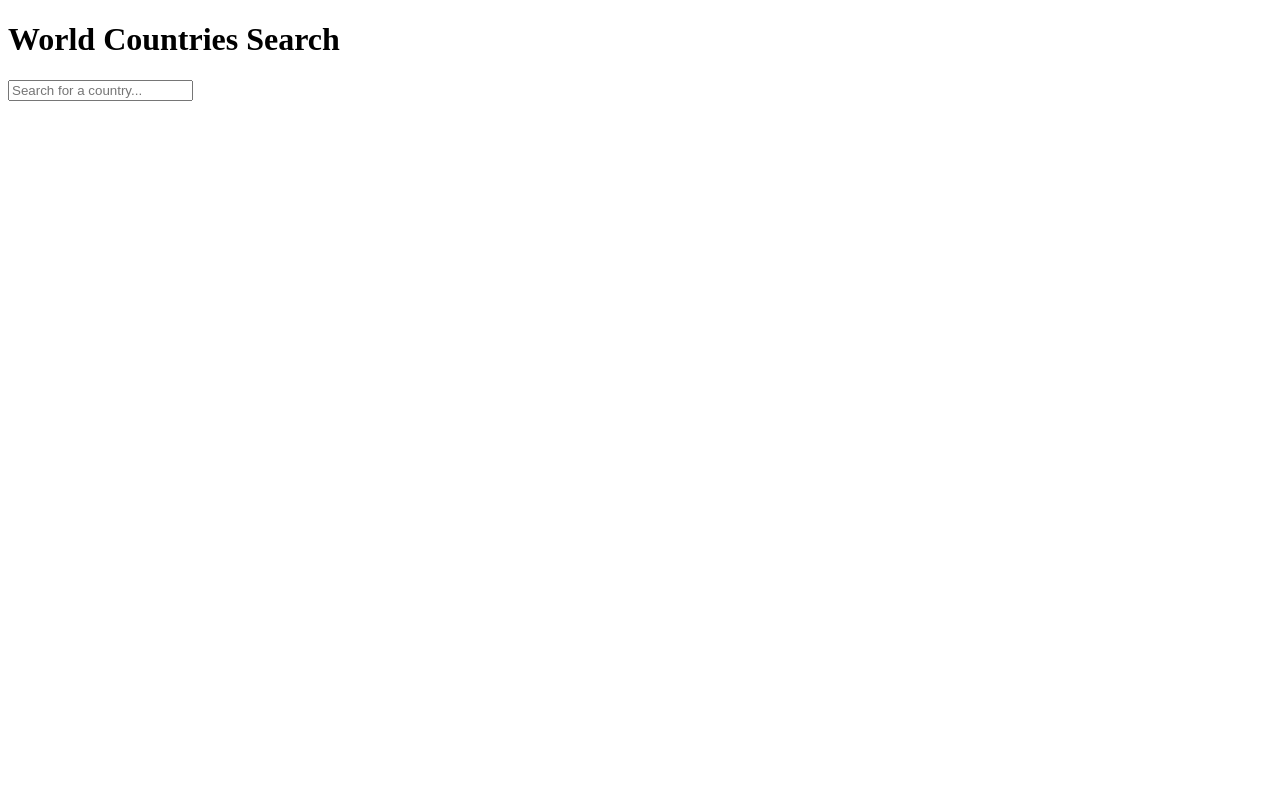
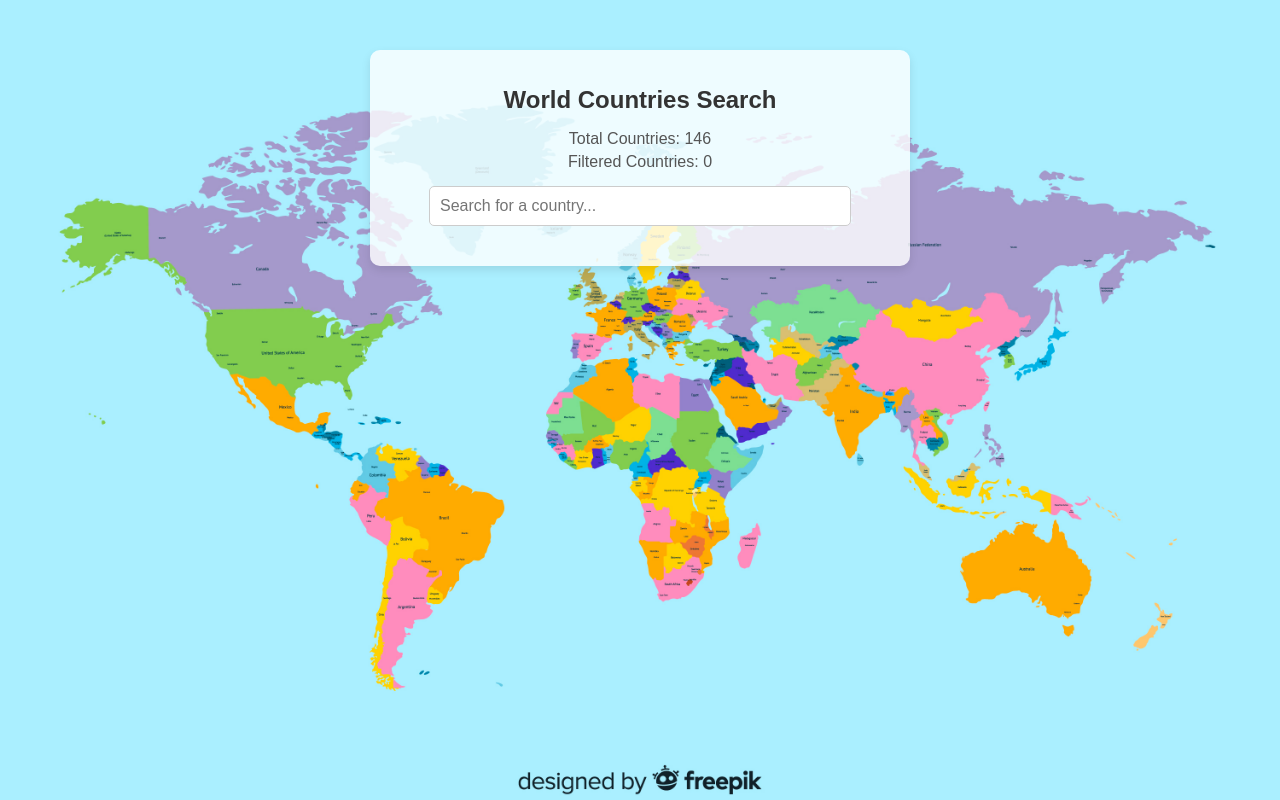
Before and after one commit to KrishnanProvility/World_name_search_bar, a plain HTML site: page index.html in a window 1280 px wide. Drawn offline with Linux system fonts and the light colour scheme.

Commit message:
first commit

```diff
--- a/index.html
+++ b/index.html
@@ -4,14 +4,16 @@
     <meta charset="UTF-8">
     <meta name="viewport" content="width=device-width, initial-scale=1.0">
     <title>Country Search</title>
-    <link rel="stylesheet" href="styles.css">
+    <link rel="stylesheet" href='./style.css'>
 </head>
 <body>
     <div class="container">
         <h1>World Countries Search</h1>
+        <p>Total Countries: <span id="totalCountries"></span></p>
+        <p>Filtered Countries: <span id="filteredCount">0</span></p>
         <input type="text" id="searchBox" placeholder="Search for a country...">
         <div id="countryList"></div>
     </div>
-    <script src="script.js"></script>
+    <script src="./script.js"></script>
 </body>
 </html>
--- /dev/null
+++ b/script.js
@@ -0,0 +1,45 @@
+const countries = [
+    "Afghanistan", "Albania", "Algeria", "Andorra", "Angola", "Argentina", "Armenia",
+    "Australia", "Austria", "Azerbaijan", "Bahamas", "Bahrain", "Bangladesh", "Barbados",
+    "Belarus", "Belgium", "Belize", "Benin", "Bhutan", "Bolivia", "Botswana", "Brazil",
+    "Bulgaria", "Burundi", "Cambodia", "Cameroon", "Canada", "Chile", "China", "Colombia",
+    "Congo", "Costa Rica", "Croatia", "Cuba", "Cyprus", "Czech Republic", "Denmark",
+    "Dominican Republic", "Ecuador", "Egypt", "El Salvador", "Eritrea", "Estonia",
+    "Ethiopia", "Fiji", "Finland", "France", "Gabon", "Gambia", "Georgia", "Germany",
+    "Ghana", "Greece", "Greenland", "Guatemala", "Guinea", "Haiti", "Honduras", "Hungary",
+    "Iceland", "India", "Indonesia", "Iran", "Iraq", "Ireland", "Israel", "Italy", "Jamaica",
+    "Japan", "Jordan", "Kazakhstan", "Kenya", "Kuwait", "Laos", "Latvia", "Lebanon",
+    "Lesotho", "Liberia", "Libya", "Lithuania", "Luxembourg", "Madagascar", "Malaysia",
+    "Maldives", "Mali", "Malta", "Mexico", "Moldova", "Monaco", "Mongolia", "Morocco",
+    "Myanmar", "Namibia", "Nepal", "Netherlands", "New Zealand", "Nicaragua", "Niger",
+    "Nigeria", "North Korea", "Norway", "Oman", "Pakistan", "Panama", "Paraguay", "Peru",
+    "Philippines", "Poland", "Portugal", "Qatar", "Romania", "Russia", "Rwanda", "Saudi Arabia",
+    "Senegal", "Serbia", "Singapore", "Slovakia", "Slovenia", "South Africa", "South Korea",
+    "Spain", "Sri Lanka", "Sudan", "Sweden", "Switzerland", "Syria", "Taiwan", "Tajikistan",
+    "Tanzania", "Thailand", "Togo", "Tunisia", "Turkey", "Uganda", "Ukraine", "United Arab Emirates",
+    "United Kingdom", "United States", "Uruguay", "Uzbekistan", "Venezuela", "Vietnam", "Yemen", "Zambia", "Zimbabwe"
+];
+
+const searchBox = document.getElementById("searchBox");
+const countryList = document.getElementById("countryList");
+const totalCountries = document.getElementById("totalCountries");
+const filteredCount = document.getElementById("filteredCount");
+
+
+totalCountries.textContent = countries.length;
+
+searchBox.addEventListener("input", () => {
+    const searchValue = searchBox.value.toLowerCase();
+    countryList.innerHTML = "";
+
+    const filteredCountries = countries.filter(country => country.toLowerCase().includes(searchValue));
+
+    filteredCount.textContent = filteredCountries.length;
+
+    filteredCountries.forEach(country => {
+        const div = document.createElement("div");
+        div.classList.add("country-item");
+        div.textContent = country;
+        countryList.appendChild(div);
+    });
+});
--- /dev/null
+++ b/style.css
@@ -0,0 +1,71 @@
+
+body {
+    font-family: Arial, sans-serif;
+    background: url('./2979562.jpg') no-repeat center center fixed;
+    background-size: cover;
+    text-align: center;
+    margin: 0;
+    padding: 0;
+}
+
+.container {
+    margin-top: 50px;
+    background: rgba(255, 255, 255, 0.8);
+    padding: 20px;
+    width: 90%;
+    max-width: 500px;
+    margin-left: auto;
+    margin-right: auto;
+    box-shadow: 0 4px 10px rgba(0, 0, 0, 0.1);
+    border-radius: 10px;
+}
+
+
+h1 {
+    font-size: 24px;
+    color: #333;
+}
+
+
+p {
+    font-size: 16px;
+    color: #555;
+    margin: 5px 0;
+}
+
+
+input {
+    padding: 10px;
+    width: 90%;
+    max-width: 400px;
+    border: 1px solid #ccc;
+    border-radius: 5px;
+    font-size: 16px;
+    outline: none;
+    margin-top: 10px;
+}
+
+
+#countryList {
+    margin-top: 20px;
+}
+
+
+.country-item {
+    background: #ffffff;
+    padding: 10px;
+    margin: 5px auto;
+    width: 80%;
+    max-width: 400px;
+    border-radius: 5px;
+    box-shadow: 0 0 5px rgba(0, 0, 0, 0.1);
+    font-size: 18px;
+    color: #333;
+    text-transform: capitalize;
+    transition: 0.3s;
+}
+
+.country-item:hover {
+    background: #e3f2fd;
+    cursor: pointer;
+}
```
Also changed, not shown: 2979562.jpg (added).
